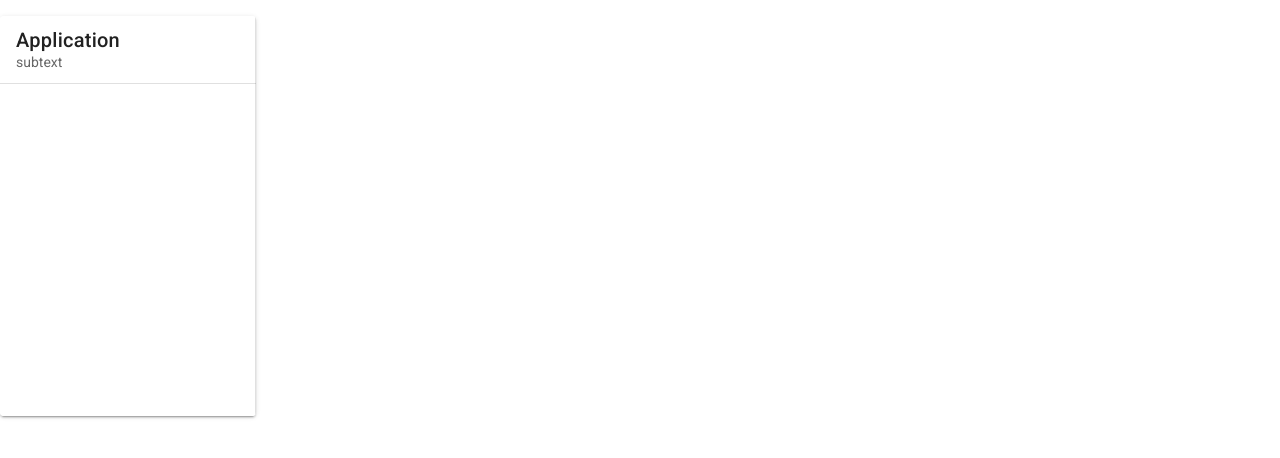
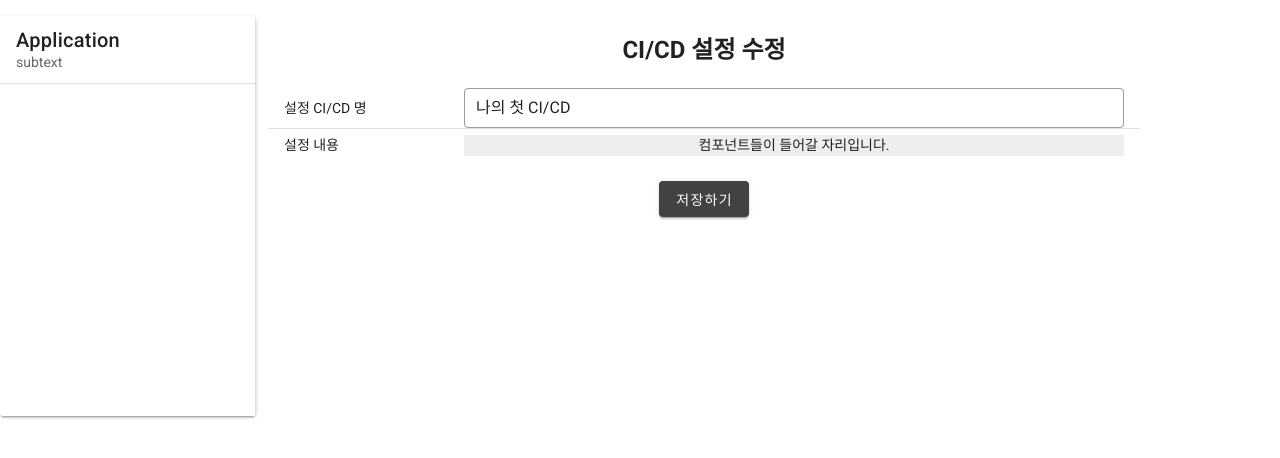
Before and after one commit to sooya12/SSAKINS, a Vue app in the folder frontend/: page /edit in a window 1280 px wide. Shown: the top 458 px of the page. Built offline with nearby package versions, Linux system fonts and the light colour scheme.

Commit message:
[FE] initial | 설정 수정 화면 틀 생성 | S03P31A201-52

```diff
--- a/frontend/src/router/index.js
+++ b/frontend/src/router/index.js
@@ -3,6 +3,7 @@ import VueRouter from 'vue-router'
 import Home from '@/views/Home.vue'
 import Main from '@/views/Main.vue'
 import Create from '@/views/Create.vue'
+import Edit from '@/views/Edit.vue'
 
 Vue.use(VueRouter)
 
@@ -18,9 +19,14 @@ const routes = [
     component: Create
   },
   {
-    path : '/main',
-    name : 'Main',
-    component : Main
+    path: '/main',
+    name: 'Main',
+    component: Main
+  },
+  {
+    path: '/edit',
+    name: 'Edit',
+    component: Edit
   }
 ]
 
--- /dev/null
+++ b/frontend/src/views/Edit.vue
@@ -0,0 +1,77 @@
+<template>
+  <v-container id="create">
+    <div id="title">
+      <h2>CI/CD 설정 수정</h2>
+    </div>
+    <v-simple-table dense>
+      <template v-slot:default>
+        <tbody>
+          <tr>
+            <td class="text-left thead">
+              설정 CI/CD 명
+            </td>
+            <td class="text-left">
+              <v-text-field  v-model="name" placeholder="내용을 입력해주세요" hide-details="auto" dense outlined></v-text-field>
+            </td>
+          </tr>
+          <tr>
+            <td class="text-left">설정 내용</td>
+            <td>
+              <div id="content">
+              컴포넌트들이 들어갈 자리입니다.
+              </div>
+            </td>
+          </tr>
+        </tbody>
+      </template>
+    </v-simple-table>
+    <div id="btn-area">
+      <v-btn elevation="2" color="grey darken-3" style="color: white">저장하기</v-btn>
+    </div>
+  </v-container>
+</template>
+
+<script>
+export default {
+  name: 'Edit',
+  data() {
+    return {
+      name: '나의 첫 CI/CD',
+
+    }
+  }
+}
+</script>
+
+<style scoped>
+#create {
+    text-align: center;
+    width: 70vw;
+    margin: 0 auto;
+}
+
+v-simple-table {
+  table-layout: fixed;
+  margin: 0 auto;
+  padding: 0;
+}
+
+#title {
+  margin: 20px;
+}
+
+#content {
+  background: #EEEEEE;
+}
+
+#btn-area {
+  margin: 20px auto;
+}
+
+.thead {
+  width: 15vw;
+  max-width: 180px;
+  min-width: 120px;
+}
+
+</style>
```
